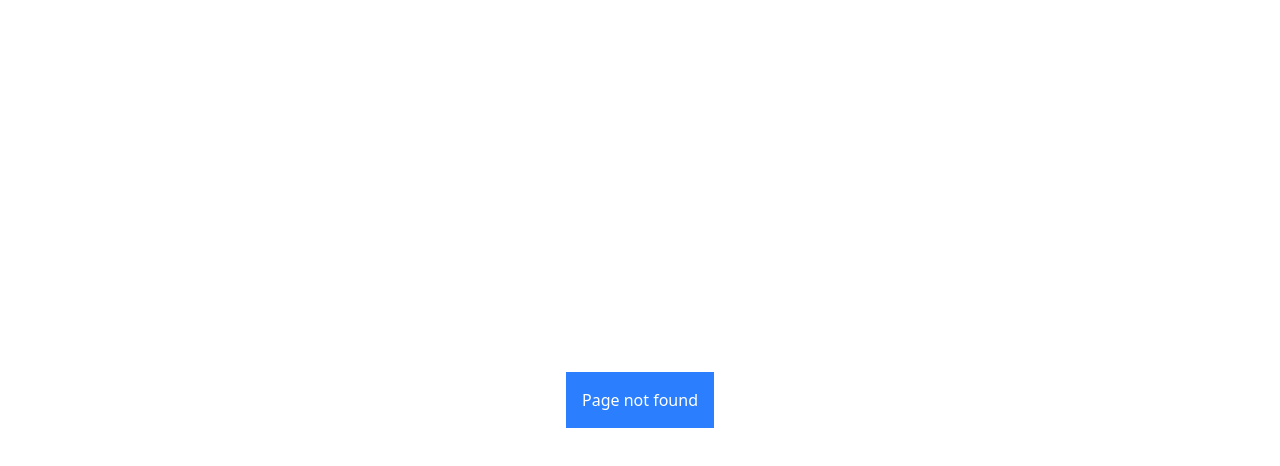
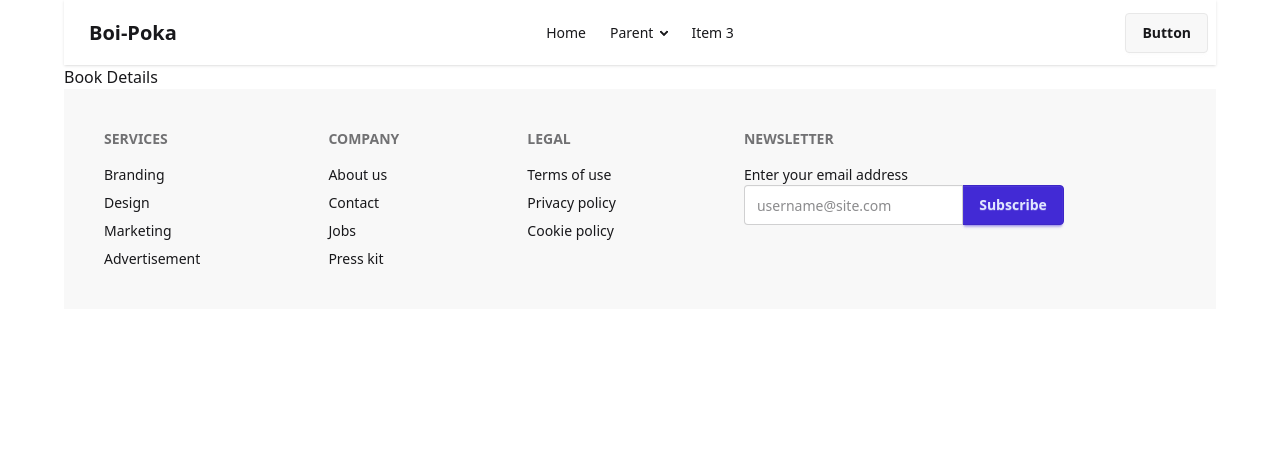
Before and after one commit to atikmahmud482/react2, a React (Vite) app in the folder boi-poka-vibe/: page /books/1 in a window 1280 px wide. Before the commit this address had no page. Shown: the top 466 px of the page. Built offline with nearby package versions, Linux system fonts and the light colour scheme.

Commit message:
module 47-5

```diff
--- a/boi-poka-vibe/src/components/Banner/Banner.jsx
+++ b/boi-poka-vibe/src/components/Banner/Banner.jsx
@@ -1,5 +1,3 @@
-import React from "react";
-
 const Banner = () => {
   return (
     <div className="hero bg-base-200 min-h-screen">
--- a/boi-poka-vibe/src/components/Book/Book.jsx
+++ b/boi-poka-vibe/src/components/Book/Book.jsx
@@ -1,8 +1,10 @@
 import React from "react";
+import { Link } from "react-router-dom";
 
 const Book = ({ book }) => {
-  const { image, bookName, author, tags, category } = book;
+  const { bookId, image, bookName, author, tags, category } = book;
   return (
+    <Link to={`/books/${bookId}`}>
       <div className="card bg-base-100 w-96 shadow-xl p-6">
         <figure className="bg-gray-400 py-8 rounded-2xl">
           <img src={image} className="h-[166px]" alt="Shoes" />
@@ -34,6 +36,7 @@ const Book = ({ book }) => {
           </div>
         </div>
       </div>
+    </Link>
   );
 };
 
--- /dev/null
+++ b/boi-poka-vibe/src/components/BookDetails/BookDetails.jsx
@@ -0,0 +1,14 @@
+import { useParams } from "react-router-dom";
+
+const BookDetails = () => {
+  const { bookId } = useParams();
+  console.log(bookId);
+
+  return (
+    <div>
+      <h2>Book Details</h2>
+    </div>
+  );
+};
+
+export default BookDetails;
--- a/boi-poka-vibe/src/main.jsx
+++ b/boi-poka-vibe/src/main.jsx
@@ -7,6 +7,7 @@ import Home from "./components/Home/Home"; // Another component for the Home pag
 import "./index.css";
 import Errorpage from "./components/Errorpage/Errorpage";
 import Dashboard from "./components/Dashboard/Dashboard";
+import BookDetails from "./components/BookDetails/BookDetails";
 
 const root = ReactDOM.createRoot(document.getElementById("root"));
 
@@ -22,6 +23,9 @@ root.render(
         >
           {/* Nested Routes under the Root route */}
           <Route path="/" element={<Home />} /> {/* Home page */}
+          <Route
+            path="books/:bookId"
+            element={<BookDetails></BookDetails>}></Route>
           <Route path="dashboard" element={<Dashboard />} />{" "}
           {/* Dashboard page */}
         </Route>
```
Lines whose indentation alone changed are shown as unchanged.
